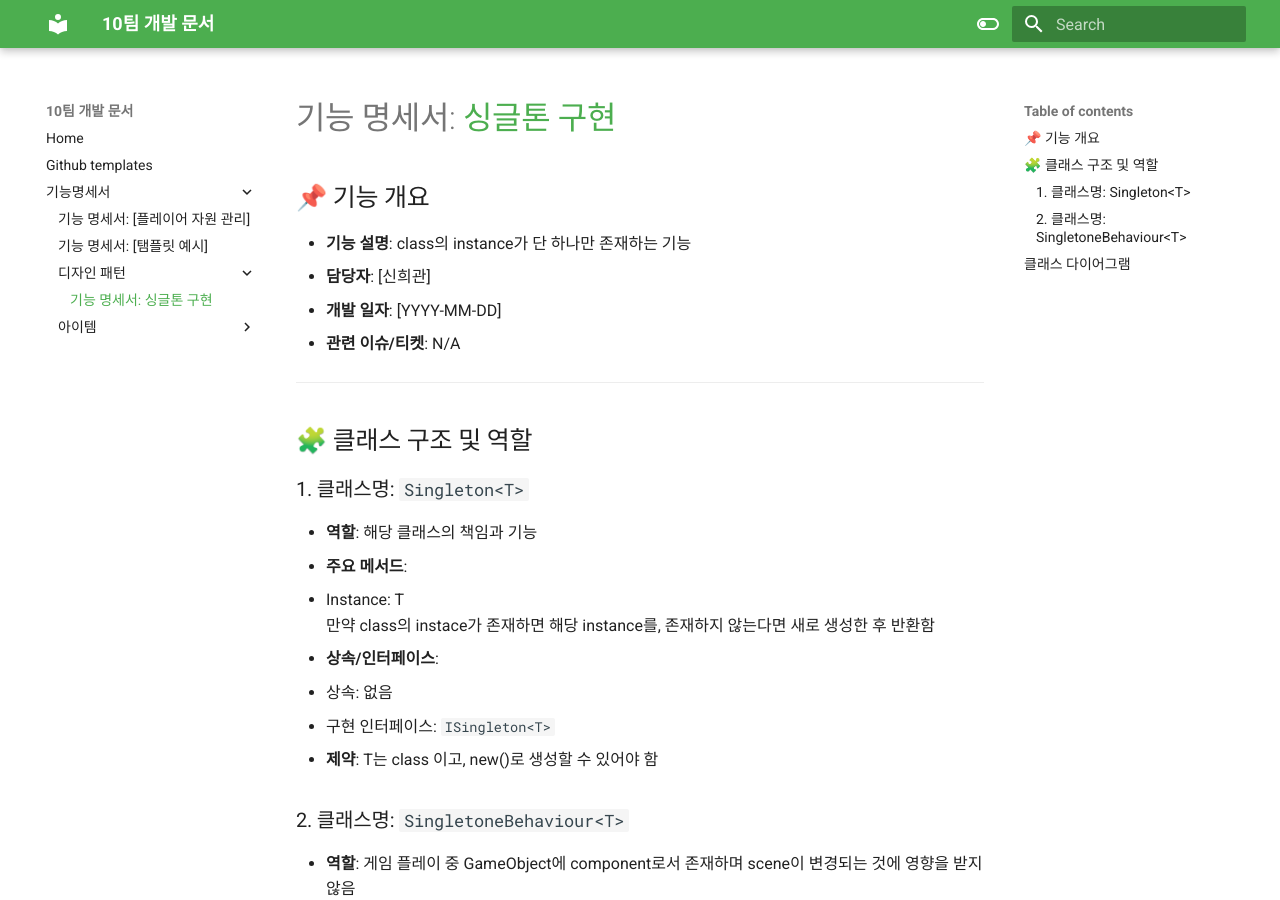
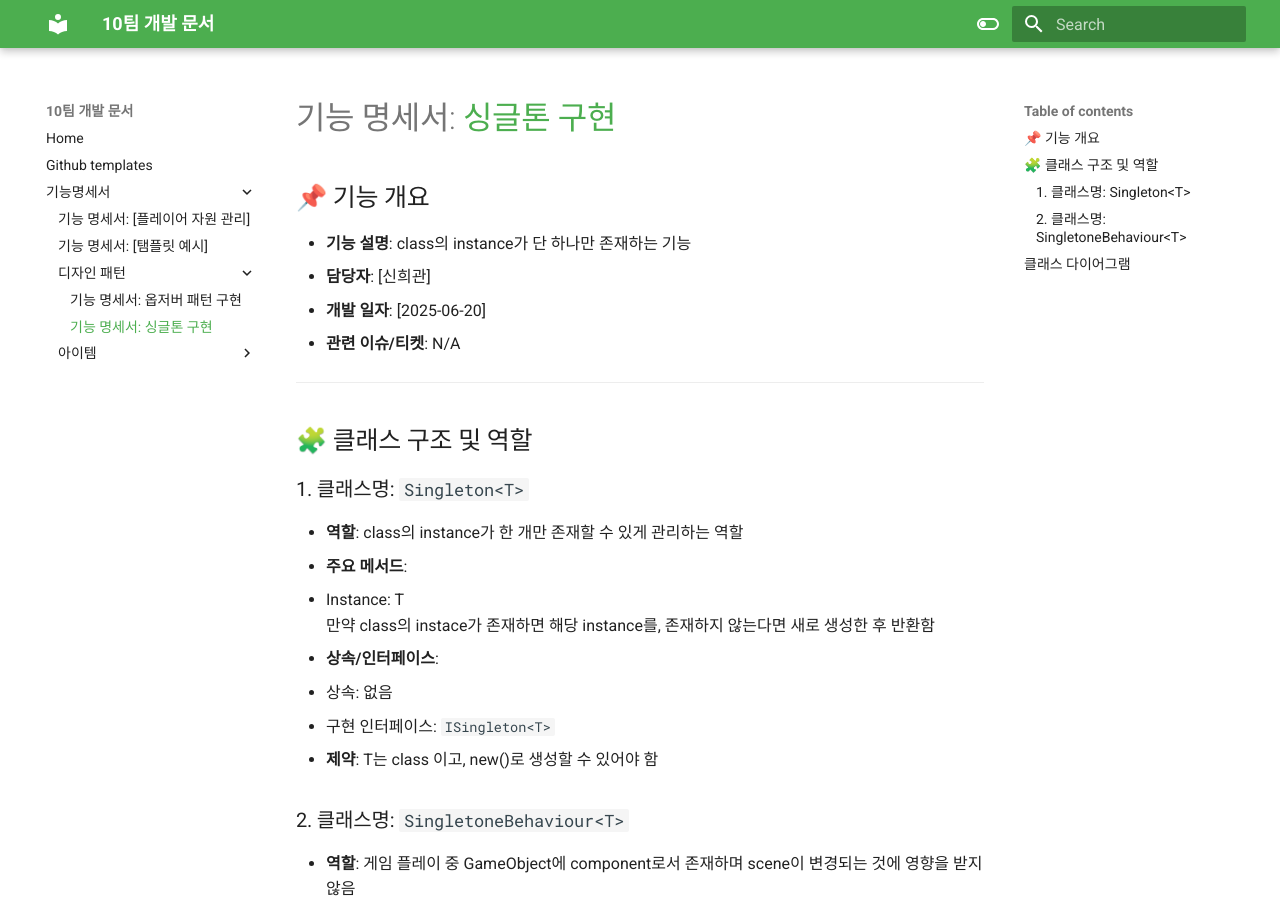
Before and after one commit to 10-team-project/docs, an MkDocs documentation site: the page built from docs/기능명세서/디자인 패턴/Singleton.md, in a window 1280 px wide and 900 px high. Built offline with MkDocs 1.6.1 and Material for MkDocs 9.7.7, drawn with Linux system fonts in a browser that asks for light colours.

```diff
--- a/docs/기능명세서/디자인 패턴/Singleton.md
+++ b/docs/기능명세서/디자인 패턴/Singleton.md
@@ -3,7 +3,7 @@
 ## 📌 기능 개요
 - **기능 설명**: class의 instance가 단 하나만 존재하는 기능
 - **담당자**: [신희관]
-- **개발 일자**: [YYYY-MM-DD]
+- **개발 일자**: [2025-06-20]
 - **관련 이슈/티켓**:  N/A
 
 ---
@@ -11,7 +11,7 @@
 ## 🧩 클래스 구조 및 역할
 
 ### 1. 클래스명: `Singleton<T>`
-- **역할**: 해당 클래스의 책임과 기능
+- **역할**: class의 instance가 한 개만 존재할 수 있게 관리하는 역할
 - **주요 메서드**:
   - Instance: T
     만약 class의 instace가 존재하면 해당 instance를, 존재하지 않는다면 새로 생성한 후 반환함
```
Also changed, not shown: docs/기능명세서/디자인 패턴/ObservableValue.md (added, +36 -0 lines).
